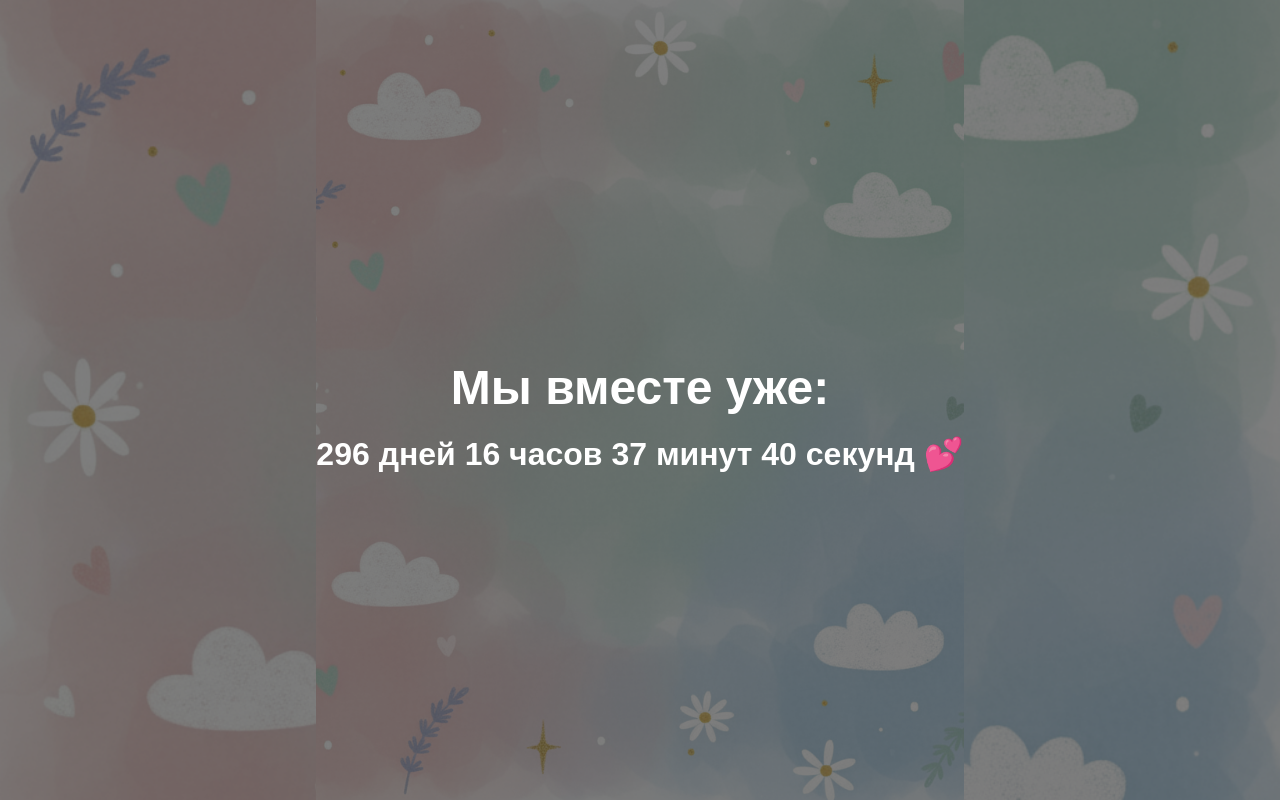
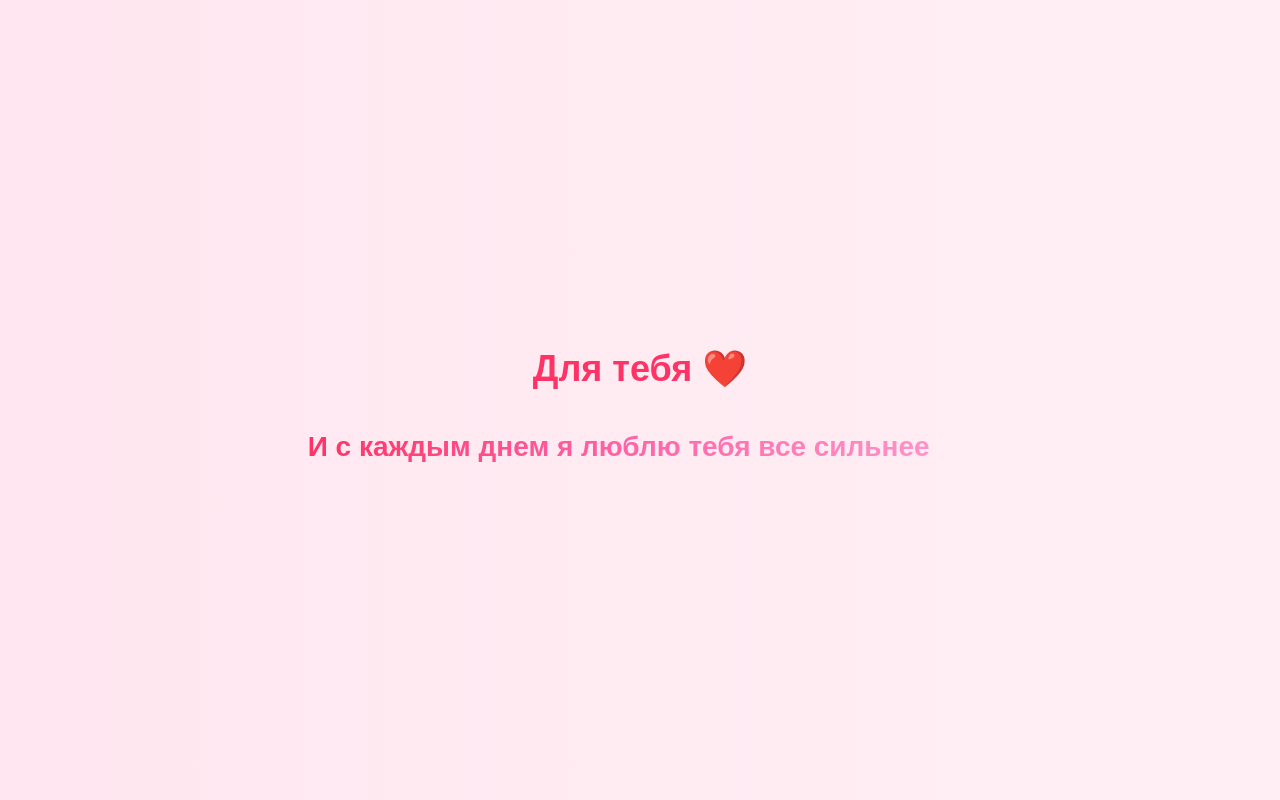
Before and after one commit to Fr1TDy0nn/love-card, a plain HTML site: page index.html in a window 1280 px wide. Drawn offline with Linux system fonts and the light colour scheme.

Commit message:
Update index.html

```diff
--- a/index.html
+++ b/index.html
@@ -2,73 +2,81 @@
 <html lang="ru">
 <head>
   <meta charset="UTF-8">
-  <title>Наша история</title>
+  <title>Электронная открытка</title>
   <style>
-    body, html {
-      margin: 0;
-      padding: 0;
-      height: 100%;
+    /* Основные стили открытки */
+    body {
+      background: linear-gradient(to right, #ffe6f0, #fff0f5);
       display: flex;
+      flex-direction: column;
       justify-content: center;
       align-items: center;
+      height: 100vh;
+      margin: 0;
       font-family: 'Arial', sans-serif;
-      color: white;
-      text-align: center;
-      background: url('love.jpg') no-repeat center center/cover;
-      overflow: hidden;
-    }
-
-    .overlay {
-      position: absolute;
-      top: 0; left: 0;
-      width: 100%; height: 100%;
-      background: rgba(0,0,0,0.5); /* затемнение фона для читаемости текста */
-    }
-
-    .content {
-      position: relative;
-      z-index: 1;
     }
 
     h1 {
-      font-size: 3em;
-      margin-bottom: 20px;
+      font-size: 36px;
+      color: #ff3366;
+      text-align: center;
+      margin: 10px 0;
+      animation: fadeIn 2s forwards;
+      opacity: 0;
     }
 
-    #counter {
-      font-size: 2em;
+    /* Текст с любовной фразой */
+    .love-text {
+      font-size: 28px;
       font-weight: bold;
+      text-align: center;
+      margin-top: 30px;
+      background: linear-gradient(90deg, #ff3366, #ff66aa, #ff99cc);
+      -webkit-background-clip: text;
+      -webkit-text-fill-color: transparent;
+      animation: gradientGlow 3s infinite alternate, fadeIn 2s forwards;
+      opacity: 0;
+    }
+
+    .heart {
+      display: inline-block;
+      animation: heartbeat 1s infinite;
+    }
+
+    /* Анимации */
+    @keyframes fadeIn {
+      to { opacity: 1; }
+    }
+
+    @keyframes gradientGlow {
+      0% { background-position: 0% 50%; }
+      50% { background-position: 100% 50%; }
+      100% { background-position: 0% 50%; }
+    }
+
+    @keyframes heartbeat {
+      0%, 100% { transform: scale(1); }
+      25% { transform: scale(1.3); }
+      50% { transform: scale(1); }
+      75% { transform: scale(1.2); }
+    }
+
+    /* Дополнительно можно добавить плавное появление всей страницы */
+    body {
+      animation: bodyFade 2s forwards;
+      opacity: 0;
+    }
+
+    @keyframes bodyFade {
+      to { opacity: 1; }
     }
   </style>
 </head>
 <body>
-  <div class="overlay"></div>
-  <div class="content">
-    <h1>Мы вместе уже:</h1>
-    <div id="counter">0 дней 0 часов 0 минут 0 секунд 💕</div>
+  <h1>Для тебя ❤️</h1>
+
+  <div class="love-text">
+    И с каждым днем я люблю тебя все сильнее <span class="heart">❤️</span>
   </div>
-
-  <script>
-    // Укажи дату начала отношений в формате ГГГГ, ММ-1, ДД
-    const startDate = new Date(2024, 11, 12); // пример: 1 мая 2024
-
-    function updateCounter() {
-      const now = new Date();
-      let diff = Math.floor((now - startDate) / 1000); // разница в секундах
-
-      const days = Math.floor(diff / (3600*24));
-      diff -= days * 3600*24;
-      const hours = Math.floor(diff / 3600);
-      diff -= hours * 3600;
-      const minutes = Math.floor(diff / 60);
-      const seconds = diff - minutes*60;
-
-      document.getElementById('counter').textContent =
-        `${days} дней ${hours} часов ${minutes} минут ${seconds} секунд 💕`;
-    }
-
-    setInterval(updateCounter, 1000);
-    updateCounter(); // первый запуск сразу
-  </script>
 </body>
 </html>
```
